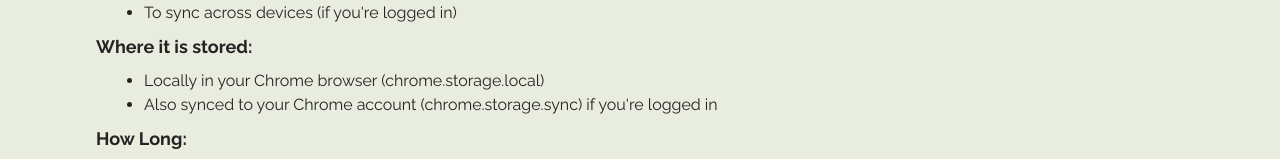
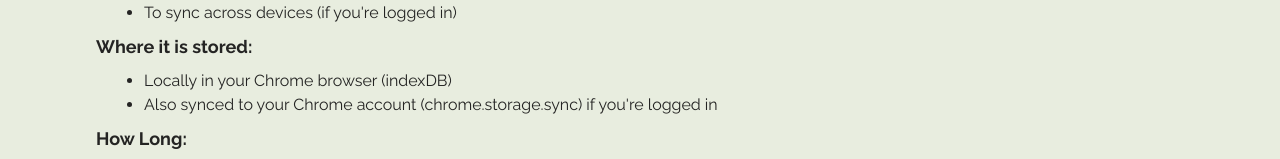
Before and after one commit to AhsanSaleem99/portfolio, a Next.js app: page /nfw-privacy-policy in a window 1280 px wide. Shown: the part 1818-1977 px from the top of the page. Built offline with nearby package versions, Linux system fonts and the light colour scheme.

Commit message:
Reupdated the privacy policy 2

```diff
--- a/app/nfw-privacy-policy/page.tsx
+++ b/app/nfw-privacy-policy/page.tsx
@@ -16,9 +16,9 @@ const NFW_PRIVACY = () => {
         </div>
         <hr className="w-full self-stretch border-t border-gray-300 my-8" />
         <div className="text-sm">
-          <strong>Effective Date:</strong> January 1, 2023
+          <strong>Effective Date:</strong> July 21, 2026
           <br />
-          <strong>Last Updated:</strong> January 1, 2023
+          <strong>Last Updated:</strong> January 21, 2026
           <br />
           <strong>Version:</strong> v7.6
         </div>
@@ -188,7 +188,7 @@ const NFW_PRIVACY = () => {
             <strong className="text-lg ml-8">Where it is stored:</strong>
             <ul className="list-disc ml-20 my-2">
               <li>
-                <p>Locally in your Chrome browser (chrome.storage.local)</p>
+                <p>Locally in your Chrome browser (indexDB)</p>
               </li>
               <li>
                 <p>
```
